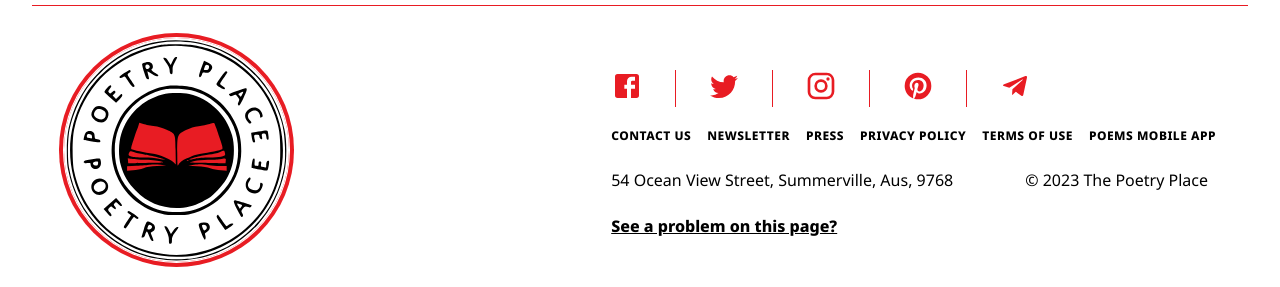
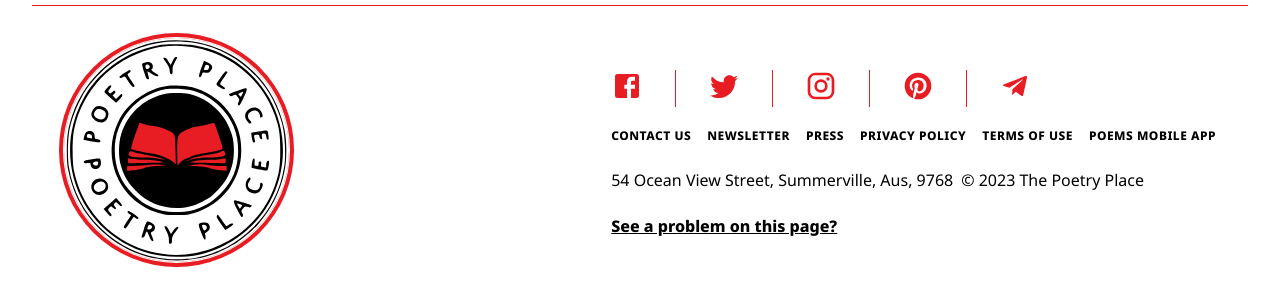
Before and after one commit to 1jds/ga-final-project, a React (Create React App) app: page /poems in a window 1280 px wide. Shown: the part 2021-2308 px from the top of the page. Built offline with nearby package versions, Linux system fonts and the light colour scheme; a web font is replaced by a local one.

Commit message:
using inherit for nested flexboxes is a good idea

```diff
--- a/src/index.css
+++ b/src/index.css
@@ -601,10 +601,6 @@ img {
     align-items: center;
   }
 
-  .footer--content-container {
-    align-items: center;
-  }
-
   .footer--communications-links {
     justify-content: center;
   }
@@ -641,6 +637,7 @@ img {
   margin-top: 2rem;
   display: flex;
   flex-direction: column;
+  align-items: inherit;
 }
 
 .footer--social-media-links {
@@ -683,6 +680,7 @@ img {
 .footer--copyright {
   display: flex;
   justify-content: space-between;
+  align-items: inherit;
   flex-wrap: wrap;
   margin-bottom: 1rem;
 }
```
